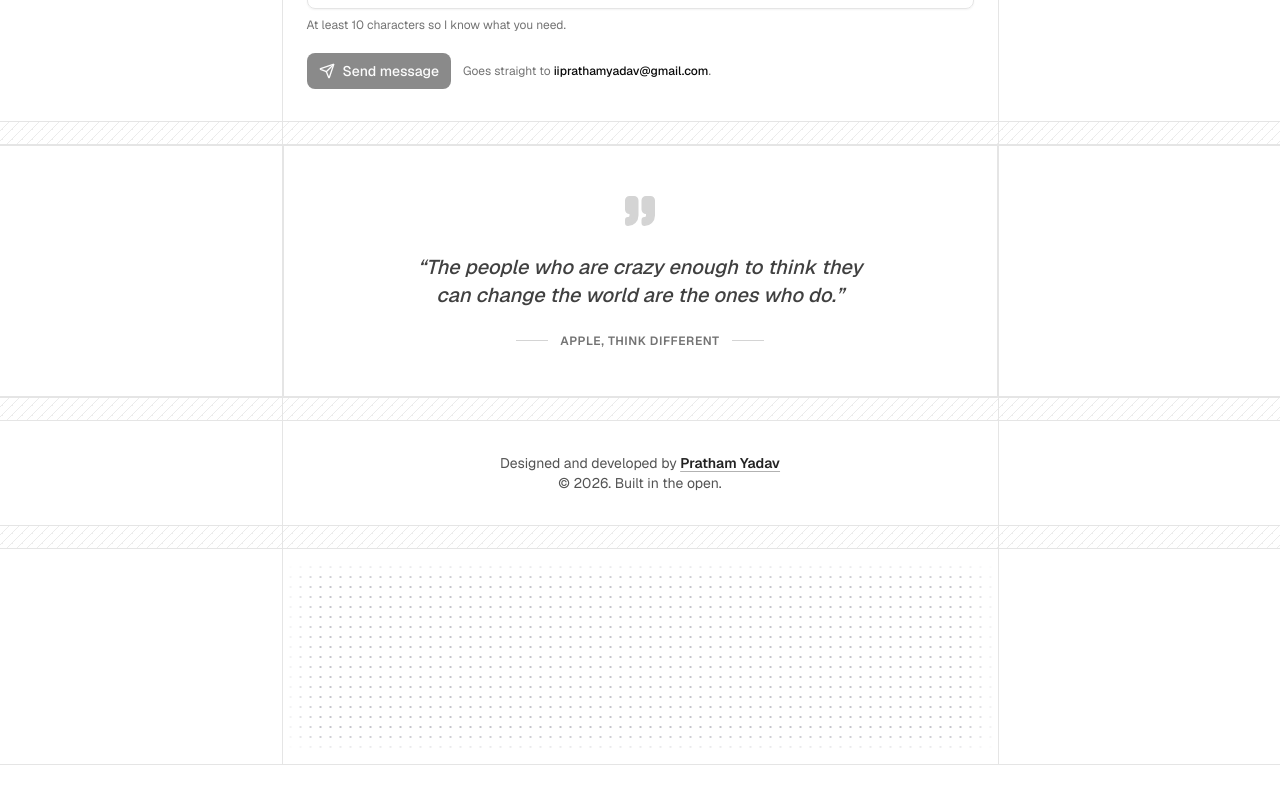
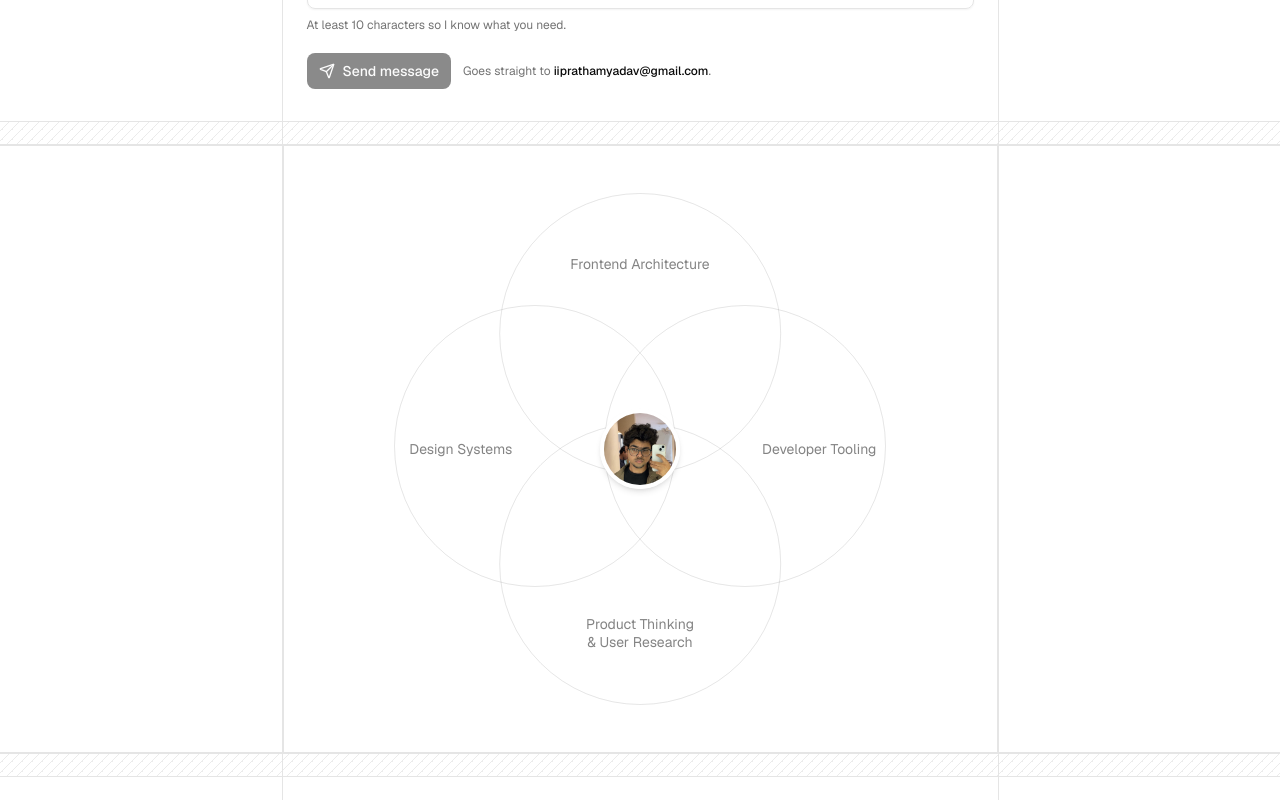
Before and after one commit to insanekrishnna/pratham_portfoilio, a Next.js app: page /contact in a window 1280 px wide. Shown: the part 3860-4660 px from the top of the page. Before the commit the page ends 4625 px from the top, so only its background shows below. Built offline with nearby package versions, Linux system fonts and the light colour scheme.

Commit message:
feat: replace Quote component with SkillsVenn; add AvatarSwitch for profile image toggle

```diff
--- a/components/common/quote.tsx
+++ /dev/null
@@ -1,30 +0,0 @@
-import { Quote as QuoteIcon } from "lucide-react"
-
-import { HatchRule } from "@/components/layout/rules"
-import { quote } from "@/lib/content/site"
-
-export function Quote() {
-  return (
-    <div>
-      <HatchRule />
-      <figure className="border-border screen-line-top screen-line-bottom relative flex flex-col items-center justify-center border-x px-6 py-12 text-center">
-        <QuoteIcon
-          className="mb-6 size-9 fill-current text-neutral-300 dark:text-neutral-700"
-          aria-hidden
-        />
-        <blockquote className="mb-6 max-w-xl text-lg font-medium text-balance text-neutral-700 italic sm:text-xl dark:text-neutral-300">
-          “{quote.text}”
-        </blockquote>
-        <figcaption className="flex items-center gap-3">
-          <span className="h-px w-8 bg-neutral-300 dark:bg-neutral-700" aria-hidden />
-          <span className="text-xs font-semibold tracking-wider text-neutral-500 uppercase dark:text-neutral-400">
-            {quote.author}
-          </span>
-          <span className="h-px w-8 bg-neutral-300 dark:bg-neutral-700" aria-hidden />
-        </figcaption>
-      </figure>
-    </div>
-  )
-}
-
-export default Quote
--- /dev/null
+++ b/components/common/skills-venn.tsx
@@ -0,0 +1,84 @@
+import Image from "next/image"
+
+import { HatchRule } from "@/components/layout/rules"
+import { skillsVenn } from "@/lib/content/site"
+import { cn } from "@/lib/utils"
+
+type SkillsVennProps = {
+  profileImage?: string
+  skills?: { top: string; left: string; right: string; bottom: string }
+  className?: string
+}
+
+/**
+ * Four overlapping circles in a diamond, with the portrait sitting in the
+ * shared centre — the disciplines are what meet there. Everything is
+ * percentage-positioned inside a square box so it scales as one unit.
+ */
+export function SkillsVenn({
+  profileImage = skillsVenn.image,
+  skills = skillsVenn.skills,
+  className,
+}: SkillsVennProps) {
+  return (
+    <div>
+      <HatchRule />
+      <section
+        aria-label="Areas of focus"
+        className="border-border screen-line-top screen-line-bottom relative border-x px-6 py-12"
+      >
+        <div
+          className={cn(
+            "relative mx-auto w-full max-w-xs sm:max-w-md md:max-w-lg",
+            className
+          )}
+        >
+          <div className="relative aspect-square w-full">
+            <div
+              aria-hidden
+              className="border-foreground/10 absolute top-0 left-1/2 h-[55%] w-[55%] -translate-x-1/2 rounded-full border"
+            />
+            <div
+              aria-hidden
+              className="border-foreground/10 absolute top-[22%] left-[2%] h-[55%] w-[55%] rounded-full border"
+            />
+            <div
+              aria-hidden
+              className="border-foreground/10 absolute top-[22%] right-[2%] h-[55%] w-[55%] rounded-full border"
+            />
+            <div
+              aria-hidden
+              className="border-foreground/10 absolute bottom-0 left-1/2 h-[55%] w-[55%] -translate-x-1/2 rounded-full border"
+            />
+
+            {/* Each label sits in its own circle's non-overlapping arc. */}
+            <span className="text-foreground/50 absolute top-[14%] left-1/2 -translate-x-1/2 -translate-y-1/2 text-center text-[10px] whitespace-nowrap sm:text-xs md:text-sm">
+              {skills.top}
+            </span>
+            <span className="text-foreground/50 absolute top-1/2 left-[15%] -translate-x-1/2 -translate-y-1/2 text-[10px] sm:text-xs md:text-sm">
+              {skills.left}
+            </span>
+            <span className="text-foreground/50 absolute top-1/2 right-[15%] translate-x-1/2 -translate-y-1/2 text-[10px] sm:text-xs md:text-sm">
+              {skills.right}
+            </span>
+            <span className="text-foreground/50 absolute bottom-[14%] left-1/2 translate-y-1/2 -translate-x-1/2 text-center text-[10px] leading-tight whitespace-pre-wrap sm:text-xs md:text-sm">
+              {skills.bottom}
+            </span>
+
+            <div className="border-background absolute top-1/2 left-1/2 size-14 -translate-x-1/2 -translate-y-1/2 overflow-hidden rounded-full border-2 shadow-md sm:size-16 sm:border-4 md:size-20">
+              <Image
+                src={profileImage}
+                alt=""
+                fill
+                sizes="80px"
+                className="object-cover"
+              />
+            </div>
+          </div>
+        </div>
+      </section>
+    </div>
+  )
+}
+
+export default SkillsVenn
--- /dev/null
+++ b/components/home/avatar-switch.tsx
@@ -0,0 +1,76 @@
+"use client"
+
+import { useState } from "react"
+import Image from "next/image"
+
+import { useUiFeedback } from "@/hooks/use-ui-feedback"
+import { profile } from "@/lib/content/profile"
+import { cn } from "@/lib/utils"
+
+/**
+ * The portrait plus a switch that flips between the drawn avatar and the
+ * real photo. Both images stay mounted and cross-fade, so the swap costs
+ * no network round trip and never flashes an empty frame.
+ */
+export function AvatarSwitch() {
+  const [showPhoto, setShowPhoto] = useState(false)
+  const { tap } = useUiFeedback()
+
+  return (
+    <div className="flex w-fit flex-col items-center gap-2">
+      <div className="border-border w-fit rounded-[9px] border p-[3.8px] dark:border-neutral-700">
+        <div className="border-border relative box-border size-20 overflow-hidden rounded-[8px] border bg-neutral-200 p-1 select-none sm:size-28 md:size-30 dark:bg-neutral-800">
+          <Image
+            src={profile.avatar}
+            alt={`${profile.name} — ${profile.title}`}
+            width={120}
+            height={120}
+            priority
+            className={cn(
+              "box-border size-full scale-110 rounded-[5px] object-cover transition-opacity duration-300",
+              showPhoto && "opacity-0"
+            )}
+          />
+          <Image
+            src={profile.avatarPhoto}
+            alt={`${profile.name} — photo`}
+            width={120}
+            height={120}
+            aria-hidden={!showPhoto}
+            className={cn(
+              "absolute inset-1 box-border size-[calc(100%-0.5rem)] rounded-[5px] object-cover transition-opacity duration-300",
+              showPhoto ? "opacity-100" : "opacity-0"
+            )}
+          />
+        </div>
+      </div>
+
+      <button
+        type="button"
+        role="switch"
+        aria-checked={showPhoto}
+        aria-label="Show real photo"
+        onClick={() => {
+          tap()
+          setShowPhoto((value) => !value)
+        }}
+        className={cn(
+          "focus-visible:ring-ring/50 relative h-[18px] w-8 shrink-0 cursor-pointer rounded-full border transition-colors outline-none focus-visible:ring-[3px]",
+          showPhoto
+            ? "border-transparent bg-neutral-800 dark:bg-neutral-200"
+            : "border-border bg-neutral-200 dark:bg-neutral-800"
+        )}
+      >
+        <span
+          aria-hidden
+          className={cn(
+            "absolute top-1/2 size-3 -translate-y-1/2 rounded-full bg-white shadow-sm transition-[left] duration-200 dark:bg-neutral-900",
+            showPhoto ? "left-[15px]" : "left-[2px]"
+          )}
+        />
+      </button>
+    </div>
+  )
+}
+
+export default AvatarSwitch
--- a/components/home/hero.tsx
+++ b/components/home/hero.tsx
@@ -1,6 +1,6 @@
-import Image from "next/image"
 import { MapPin } from "lucide-react"
 
+import { AvatarSwitch } from "@/components/home/avatar-switch"
 import { TimeCounter } from "@/components/common/time-counter"
 import { RoleTypewriter } from "@/components/home/role-typewriter"
 import { profile } from "@/lib/content/profile"
@@ -13,18 +13,7 @@ export function Hero() {
   return (
     <header className="flex w-full items-center">
       <div className="p-4 sm:p-5">
-        <div className="border-border w-fit rounded-[9px] border p-[3.8px] dark:border-neutral-700">
-          <div className="border-border box-border size-20 overflow-hidden rounded-[8px] border bg-neutral-200 p-1 select-none sm:size-28 md:size-30 dark:bg-neutral-800">
-            <Image
-              src={profile.avatar}
-              alt={`${profile.name} — ${profile.title}`}
-              width={120}
-              height={120}
-              priority
-              className="box-border size-full scale-110 rounded-[5px] object-cover"
-            />
-          </div>
-        </div>
+        <AvatarSwitch />
       </div>
 
       <div className="flex min-w-0 flex-1 flex-col justify-center gap-0.5">
--- a/components/layout/site-shell.tsx
+++ b/components/layout/site-shell.tsx
@@ -1,7 +1,7 @@
 import { Container } from "@/components/layout/container"
 import { Navbar } from "@/components/layout/navbar"
 import { Footer } from "@/components/layout/footer"
-import { Quote } from "@/components/common/quote"
+import { SkillsVenn } from "@/components/common/skills-venn"
 
 /**
  * The frame every page sits in: a full-bleed sticky nav, then the 715px
@@ -33,7 +33,7 @@ export function SiteShell({ children }: { children: React.ReactNode }) {
 
           <div id="main" className="relative z-10">
             {children}
-            <Quote />
+            <SkillsVenn />
             <Footer />
           </div>
         </div>
--- a/lib/content/profile.ts
+++ b/lib/content/profile.ts
@@ -9,7 +9,9 @@ export const profile = {
   age: 20,
   location: "Indore, India",
   timezone: "Asia/Kolkata",
+  /** Shown by default; the hero switch flips between this and the photo. */
   avatar: "/facedemo.jpeg",
+  avatarPhoto: "/pratham.png",
   email: "iiprathamyadav@gmail.com",
   resumeUrl:
     "https://drive.google.com/file/d/15l1MU4SVFpC7BaRMF0iH-J9qz_SxlEC_/view?usp=drive_link",
--- a/lib/content/site.ts
+++ b/lib/content/site.ts
@@ -21,9 +21,14 @@ export const sectionIds = {
   contact: "contact",
 } as const
 
-export const quote = {
-  text: "The people who are crazy enough to think they can change the world are the ones who do.",
-  author: "Apple, Think Different",
+export const skillsVenn = {
+  image: "/pratham.png",
+  skills: {
+    top: "Frontend Architecture",
+    left: "Design Systems",
+    right: "Developer Tooling",
+    bottom: "Product Thinking\n& User Research",
+  },
 }
 
 export const footer = {
```
